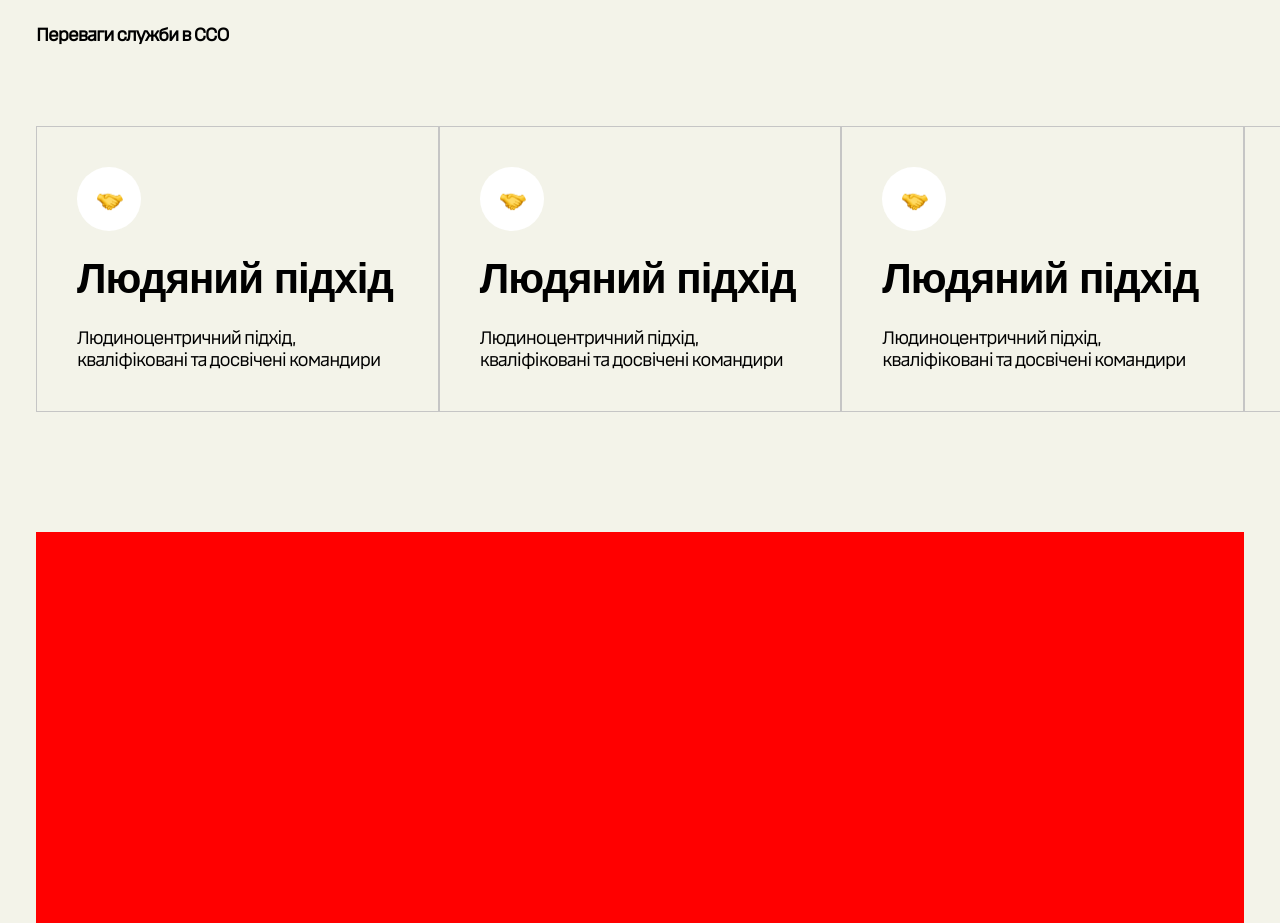
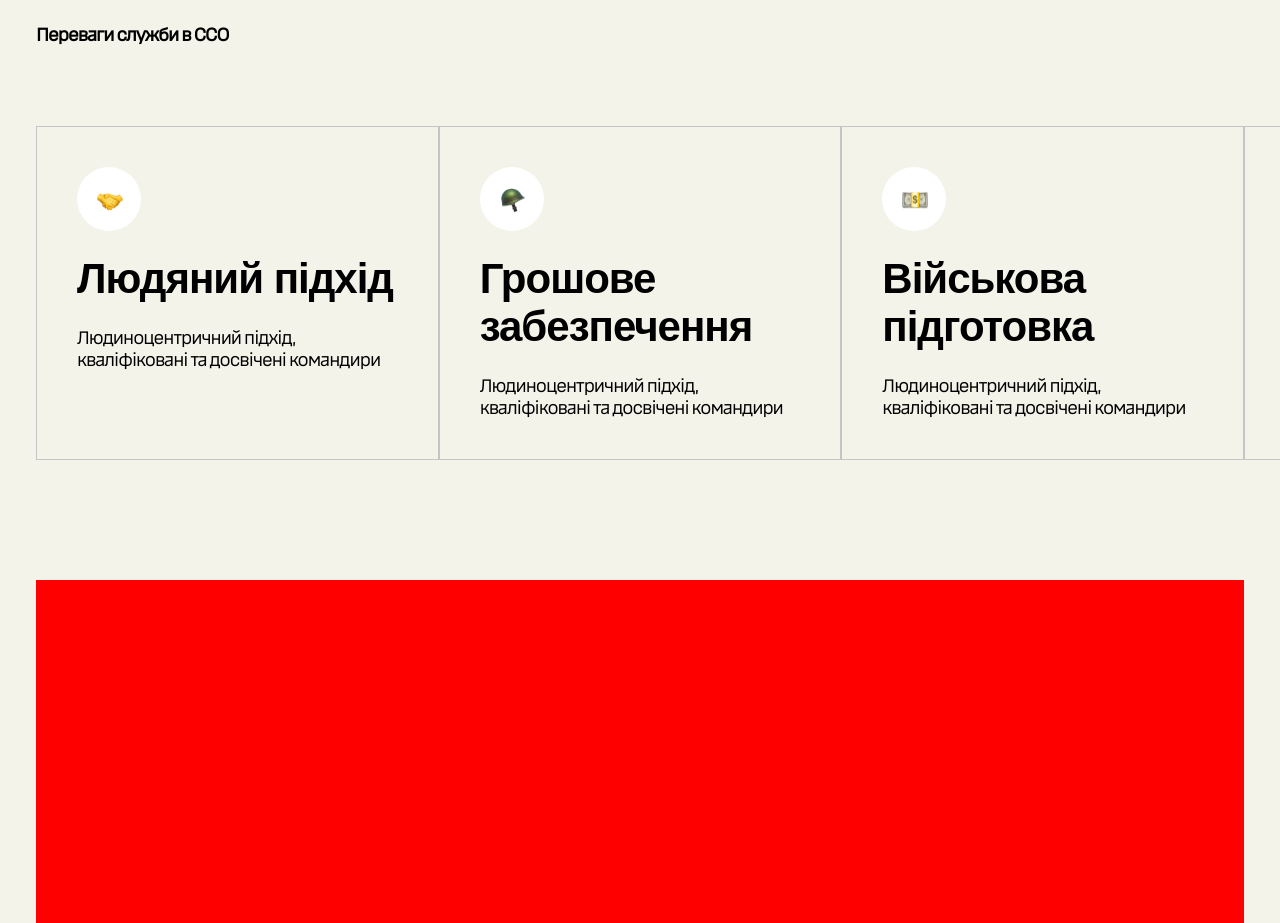
Before and after one commit to vlad-ustymenko/sso-recruitment, a Next.js app: page / in a window 1280 px wide. Shown: the part 1880-2803 px from the top of the page. Built offline with nearby package versions, Linux system fonts and the light colour scheme.

Commit message:
Fix advantges section

```diff
--- a/shared/components/AdvantagesCard/AdvantagesCard.jsx
+++ b/shared/components/AdvantagesCard/AdvantagesCard.jsx
@@ -2,21 +2,14 @@ import React from "react";
 import Image from "next/image";
 import styles from "./AdvantagesCard.module.css";
 
-const AdvantagesCard = () => {
+const AdvantagesCard = ({ card }) => {
   return (
     <div className={styles.cardWrapper}>
       <div className={styles.icon}>
-        <Image
-          src="/images/icons/hands.png"
-          alt="hands"
-          width={26}
-          height={26}
-        />
+        <Image src={card.imgSrc} alt={card.title} width={26} height={26} />
       </div>
-      <h3 className={styles.title}>Людяний підхід</h3>
-      <p className={styles.description}>
-        Людиноцентричний підхід, кваліфіковані та досвічені командири
-      </p>
+      <h3 className={styles.title}>{card.title}</h3>
+      <p className={styles.description}>{card.description}</p>
     </div>
   );
 };
--- a/shared/components/BeforeAfter/BeforeAfter.jsx
+++ b/shared/components/BeforeAfter/BeforeAfter.jsx
@@ -63,6 +63,30 @@ const BeforeAfter = ({ beforeImage, afterImage }) => {
     };
   }, []);
 
+  const handleMouseDown = (event) => {
+    // Перевірка, чи натискання відбулося на елементі .divider, а не на псевдоелементі ::after
+    const target = event.target;
+    const after = window.getComputedStyle(target, "::after").content;
+
+    // Якщо контент псевдоелемента ::after існує, ігноруємо подію
+    if (after !== "none" && after !== "") return;
+
+    // Якщо натискання відбулося на сам елемент, дозволяємо перетягування
+    isDraggingRef.current = true;
+  };
+
+  const handleTouchStart = (event) => {
+    // Перевірка для touch-події
+    const target = event.target;
+    const after = window.getComputedStyle(target, "::after").content;
+
+    // Якщо контент псевдоелемента ::after існує, ігноруємо подію
+    if (after !== "none" && after !== "") return;
+
+    // Якщо натискання відбулося на сам елемент, дозволяємо перетягування
+    isDraggingRef.current = true;
+  };
+
   return (
     <div
       ref={containerRef}
@@ -95,8 +119,8 @@ const BeforeAfter = ({ beforeImage, afterImage }) => {
         <div
           className={styles.divider}
           style={{ left: `${sliderPosition}%` }}
-          onMouseDown={() => (isDraggingRef.current = true)}
-          onTouchStart={() => (isDraggingRef.current = true)}
+          onMouseDown={handleMouseDown}
+          onTouchStart={handleTouchStart}
         >
           <ChevronLeft className={styles.arrowLeft} width={32} height={32} />
           <ChevronRight className={styles.arrowRight} width={32} height={32} />
--- a/shared/components/BeforeAfter/BeforeAfter.module.css
+++ b/shared/components/BeforeAfter/BeforeAfter.module.css
@@ -7,7 +7,7 @@
 .imageWrapper {
   position: relative;
   width: 100%;
-  height: 100dvh;
+  height: 100svh;
 }
 
 .title {
@@ -62,7 +62,7 @@
 .arrowLeft,
 .arrowRight {
   position: absolute;
-  top: 60%;
+  top: 50%;
   width: 56px;
   height: 56px;
   background-color: black;
--- a/shared/sections/Advantages/Advantages.jsx
+++ b/shared/sections/Advantages/Advantages.jsx
@@ -5,7 +5,49 @@ import Container from "@/shared/components/Container/Container";
 import AdvantagesCard from "@/shared/components/AdvantagesCard/AdvantagesCard";
 
 const Advantages = () => {
-  const cards = [1, 2, 3, 4, 5, 6];
+  const cards = [
+    {
+      title: "Людяний підхід",
+      description:
+        "Людиноцентричний підхід, кваліфіковані та досвічені командири",
+      imgSrc: "/images/icons/hands.png",
+    },
+    ,
+    {
+      title: "Грошове забезпечення",
+      description:
+        "Людиноцентричний підхід, кваліфіковані та досвічені командири",
+      imgSrc: "/images/icons/helmet.png",
+    },
+    ,
+    {
+      title: "Військова підготовка",
+      description:
+        "Людиноцентричний підхід, кваліфіковані та досвічені командири",
+      imgSrc: "/images/icons/money.png",
+    },
+    ,
+    {
+      title: "Людяний підхід",
+      description:
+        "Людиноцентричний підхід, кваліфіковані та досвічені командири",
+      imgSrc: "/images/icons/hands.png",
+    },
+    {
+      title: "Грошове забезпечення",
+      description:
+        "Людиноцентричний підхід, кваліфіковані та досвічені командири",
+      imgSrc: "/images/icons/helmet.png",
+    },
+
+    {
+      title: "Військова підготовка",
+      description:
+        "Людиноцентричний підхід, кваліфіковані та досвічені командири",
+      imgSrc: "/images/icons/money.png",
+    },
+  ];
+
   const [scrollCount, setScrollCount] = useState(0);
   const sectionRef = useRef(null);
   const containerRef = useRef(null);
@@ -169,8 +211,8 @@ const Advantages = () => {
           ref={containerRef} // Прикріплюємо реф до контейнера
           style={{ transform: `translateX(-${scrollCount}px)` }}
         >
-          {cards.map((card) => (
-            <AdvantagesCard key={card} />
+          {cards.map((card, index) => (
+            <AdvantagesCard key={index} card={cards[index]} />
           ))}
         </div>
       </div>
```
